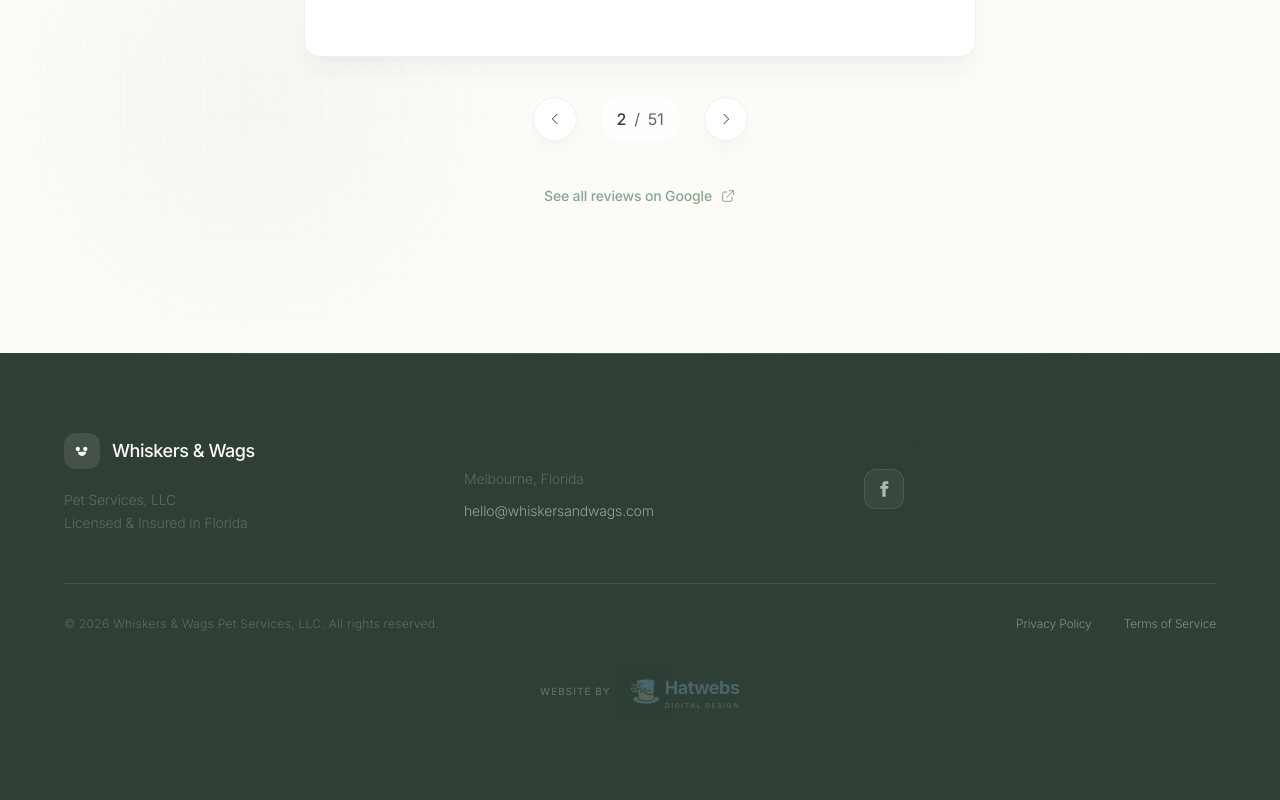
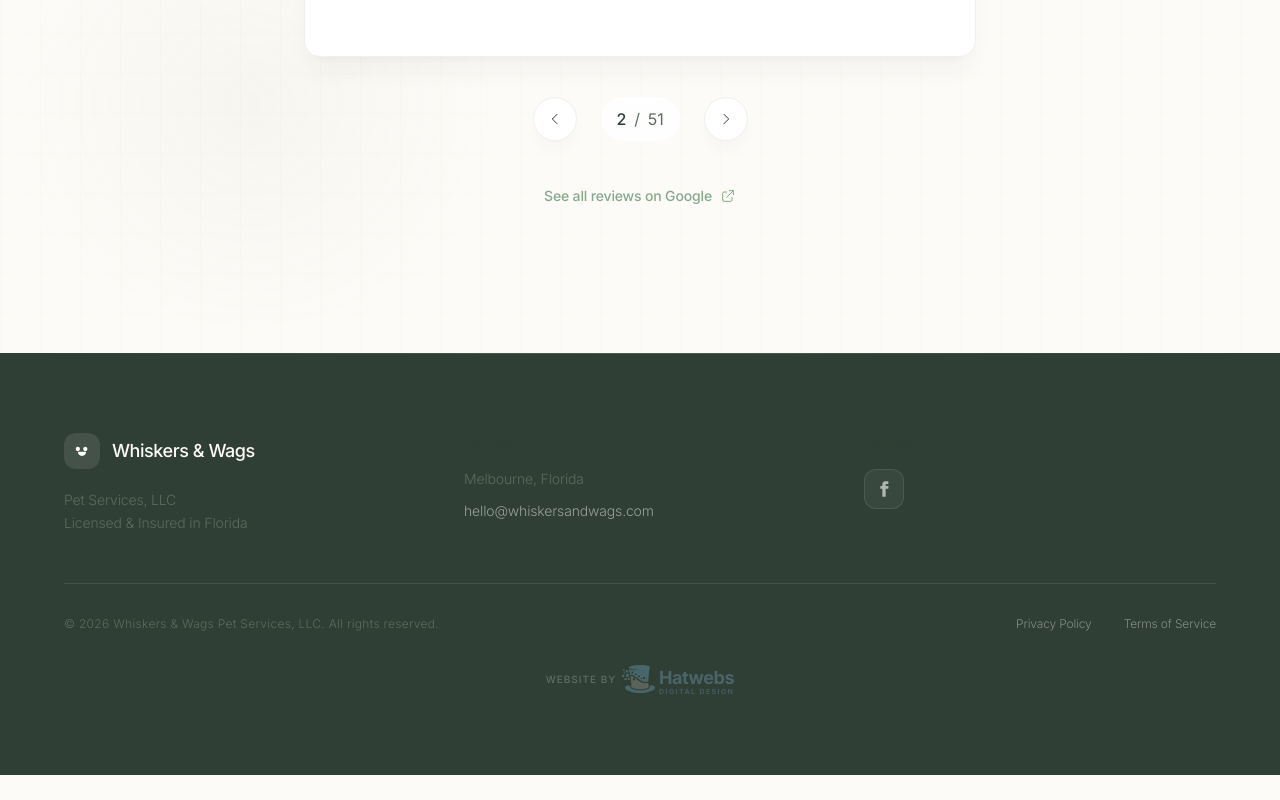
Before and after one commit to marcushatz/pamweb, a React (Vite) app: page / in a window 1280 px wide. Shown: the part 5883-6683 px from the top of the page. After the commit the page ends 6658 px from the top, so only its background shows below. Built offline with nearby package versions, Linux system fonts and the light colour scheme.

Commit message:
Refine footer watermark: crop logo and adjust spacing

```diff
--- a/src/components/Footer.tsx
+++ b/src/components/Footer.tsx
@@ -88,11 +88,10 @@ const Footer = () => {
                                 Website by
                             </span>
 
-                            {/* Hatwebs Logo Graphic - Transparent Image */}
                             <img
                                 src={hatMask}
                                 alt="Hatwebs Logo"
-                                className="w-14 h-14 object-contain opacity-60 group-hover:opacity-100 transition-opacity duration-300 -mr-2"
+                                className="h-7 w-auto object-contain opacity-60 group-hover:opacity-100 transition-opacity duration-300 mr-1"
                             />
 
                             {/* Text Part */}
@@ -100,7 +99,7 @@ const Footer = () => {
                                 <span className="text-lg font-bold text-[#607D8B] tracking-tight group-hover:text-[#90A4AE] transition-colors">
                                     Hatwebs
                                 </span>
-                                <span className="text-[7px] font-bold tracking-[0.2em] text-[#546E7A] uppercase group-hover:text-[#78909C] transition-colors">
+                                <span className="text-[7px] font-bold tracking-[0.2em] text-[#546E7A] uppercase group-hover:text-[#78909C] transition-colors -mt-1">
                                     Digital Design
                                 </span>
                             </div>
```
Also changed, not shown: src/assets/hat-mask.png.
